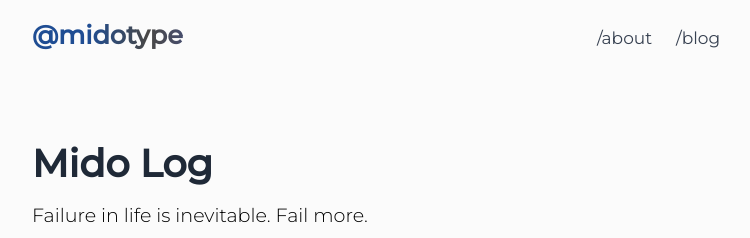
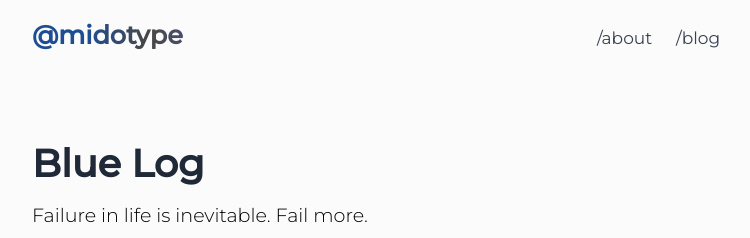
Before and after one commit to bleudog/Blue-blog, a Next.js app: page /blog in a window 1280 px wide. Shown: the top 238 px of the page, without its empty margins (241-991 px from the left). Built offline with nearby package versions, Linux system fonts and the light colour scheme.

Commit message:
style: animation added

```diff
--- a/components/Post.js
+++ b/components/Post.js
@@ -2,10 +2,11 @@ import Date from "@components/Date";
 import Link from "next/link";
 import { PostContainer, PageTitle } from "./custom-tw-components";
 import { LanguageList, LanguageListWrapper } from "./custom-tw-components";
+import utilStyles from "@styles/utils.module.scss";
 
 const Post = ({ post, tags, title, date, children }) => {
   return (
-    <PostContainer>
+    <PostContainer className={utilStyles.loadDown}>
       <Date
         dateString={date}
         customClass={"text-sm break-normal inline-block"}
--- a/layouts/blog.js
+++ b/layouts/blog.js
@@ -14,7 +14,7 @@ const BlogLayout = ({ posts }) => {
   return (
     <Container page={"blog"} customMeta={customMeta}>
       <PageBanner
-        title={"Mido Log"}
+        title={"Blue Log"}
         subtitle={"Failure in life is inevitable. Fail more."}
       />
       <LanguageSelector />
--- a/layouts/blogpost.js
+++ b/layouts/blogpost.js
@@ -5,12 +5,13 @@ import Comments from "@components/Comments";
 import Container from "@components/Container";
 import Codeblock from "@lib/codeblock.js";
 import { Article } from "@components/custom-tw-components";
+import utilStyles from "@styles/utils.module.scss";
 
 const BlogPostLayout = ({ post }) => {
   return (
     <Container page={"blog"}>
       <Post post={post} title={post.title} tags={post.tags} date={post.date} />
-      <Article>
+      <Article className={utilStyles.loadUp}>
         <ReactMarkdown components={Codeblock}>{post.markdown}</ReactMarkdown>
       </Article>
       <Comments />
--- a/pages/about.js
+++ b/pages/about.js
@@ -41,7 +41,7 @@ export default function About() {
 
       <hr />
       <div className={`text-pramiry`}>
-        <p>안녕하세요. 배움을 즐기는 개발자 블루입니다.</p>
+        <p>Under Construction..</p>
       </div>
       <hr />
       <Footer />
--- a/pages/blog/en.js
+++ b/pages/blog/en.js
@@ -14,7 +14,7 @@ export default function Blog({ posts }) {
   return (
     <Container page={"blog"} customMeta={customMeta}>
       <PageBanner
-        title={"Mido Log"}
+        title={"Blue Log"}
         subtitle={"Failure in life is inevitable. Fail more."}
       />
       <LanguageSelector />
--- a/pages/blog/ja.js
+++ b/pages/blog/ja.js
@@ -14,7 +14,7 @@ export default function Blog({ posts }) {
   return (
     <Container page={"blog"} customMeta={customMeta}>
       <PageBanner
-        title={"みどログ"}
+        title={"ブログ"}
         subtitle={
           "チャレンジして失敗するのを怖れるよりも、何もしないことを怖れろ。"
         }
--- a/pages/blog/ko.js
+++ b/pages/blog/ko.js
@@ -14,7 +14,7 @@ export default function Blog({ posts }) {
   return (
     <Container page={"blog"} customMeta={customMeta}>
       <PageBanner
-        title={"미도로그"}
+        title={"블로그"}
         subtitle={
           '"수많은 소원 아래 매일 다른 꿈을 꾸던 아이는 그렇게 오랜 시간 겨우 내가 되려고 아팠던 걸까"'
         }
```
